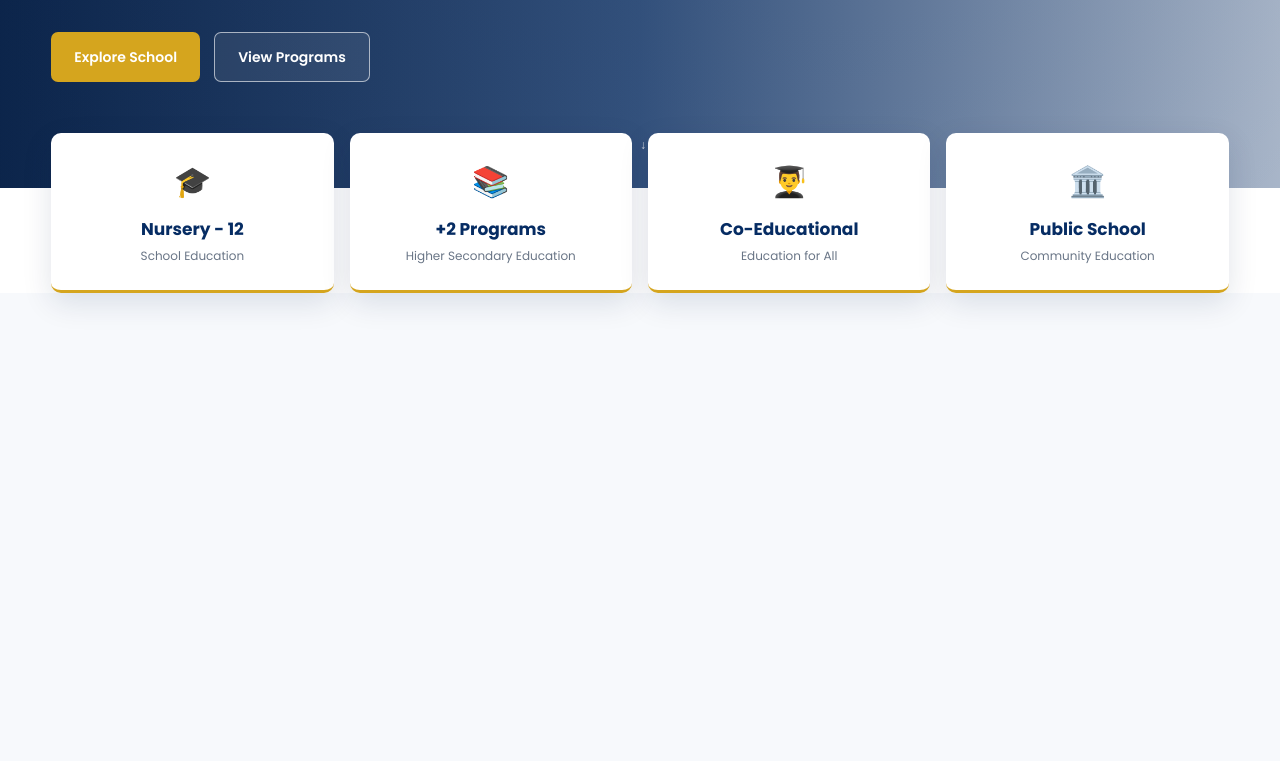
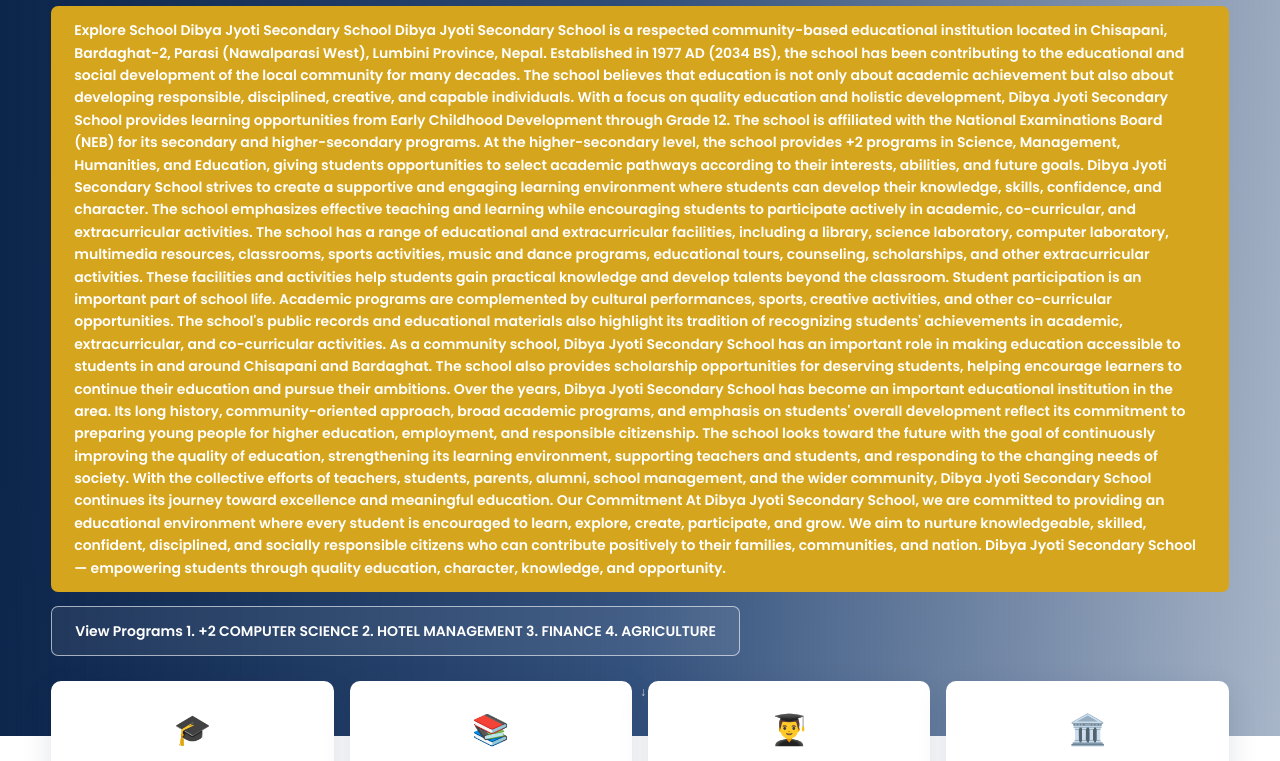
Before and after one commit to hackernepal1/dibyajyoti-secondary-school, a website: page index.html in a window 1280 px wide. Shown: the part 587-1348 px from the top of the page. Drawn offline with Linux system fonts and the light colour scheme; files whose address does not match are found by name.

Commit message:
Kushwaha updated portal

```diff
--- a/index.html
+++ b/index.html
@@ -68,6 +68,7 @@
             <a href="notices.html">Notices</a>
             <a href="events.html">Events</a>
             <a href="contact.html">Contact</a>
+            <a href="About Our School">About Your School</a>
 
             <a href="login.html" class="admin-button">
                 🔐 Admin
@@ -105,11 +106,39 @@
         <div class="hero-buttons">
 
             <a href="about.html" class="btn primary">
-                Explore School
+                Explore School Dibya Jyoti Secondary School
+
+Dibya Jyoti Secondary School is a respected community-based educational institution located in Chisapani, Bardaghat-2, Parasi (Nawalparasi West), Lumbini Province, Nepal. Established in 1977 AD (2034 BS), the school has been contributing to the educational and social development of the local community for many decades.
+
+The school believes that education is not only about academic achievement but also about developing responsible, disciplined, creative, and capable individuals. With a focus on quality education and holistic development, Dibya Jyoti Secondary School provides learning opportunities from Early Childhood Development through Grade 12. The school is affiliated with the National Examinations Board (NEB) for its secondary and higher-secondary programs.
+
+At the higher-secondary level, the school provides +2 programs in Science, Management, Humanities, and Education, giving students opportunities to select academic pathways according to their interests, abilities, and future goals.
+
+Dibya Jyoti Secondary School strives to create a supportive and engaging learning environment where students can develop their knowledge, skills, confidence, and character. The school emphasizes effective teaching and learning while encouraging students to participate actively in academic, co-curricular, and extracurricular activities.
+
+The school has a range of educational and extracurricular facilities, including a library, science laboratory, computer laboratory, multimedia resources, classrooms, sports activities, music and dance programs, educational tours, counseling, scholarships, and other extracurricular activities. These facilities and activities help students gain practical knowledge and develop talents beyond the classroom.
+
+Student participation is an important part of school life. Academic programs are complemented by cultural performances, sports, creative activities, and other co-curricular opportunities. The school's public records and educational materials also highlight its tradition of recognizing students' achievements in academic, extracurricular, and co-curricular activities.
+
+As a community school, Dibya Jyoti Secondary School has an important role in making education accessible to students in and around Chisapani and Bardaghat. The school also provides scholarship opportunities for deserving students, helping encourage learners to continue their education and pursue their ambitions.
+
+Over the years, Dibya Jyoti Secondary School has become an important educational institution in the area. Its long history, community-oriented approach, broad academic programs, and emphasis on students' overall development reflect its commitment to preparing young people for higher education, employment, and responsible citizenship.
+
+The school looks toward the future with the goal of continuously improving the quality of education, strengthening its learning environment, supporting teachers and students, and responding to the changing needs of society. With the collective efforts of teachers, students, parents, alumni, school management, and the wider community, Dibya Jyoti Secondary School continues its journey toward excellence and meaningful education.
+
+Our Commitment
+
+At Dibya Jyoti Secondary School, we are committed to providing an educational environment where every student is encouraged to learn, explore, create, participate, and grow. We aim to nurture knowledgeable, skilled, confident, disciplined, and socially responsible citizens who can contribute positively to their families, communities, and nation.
+
+Dibya Jyoti Secondary School — empowering students through quality education, character, knowledge, and opportunity.
             </a>
 
             <a href="programs.html" class="btn secondary">
                 View Programs
+                1. +2 COMPUTER SCIENCE
+                2. HOTEL MANAGEMENT
+                3. FINANCE
+                4. AGRICULTURE
             </a>
 
         </div>
```
